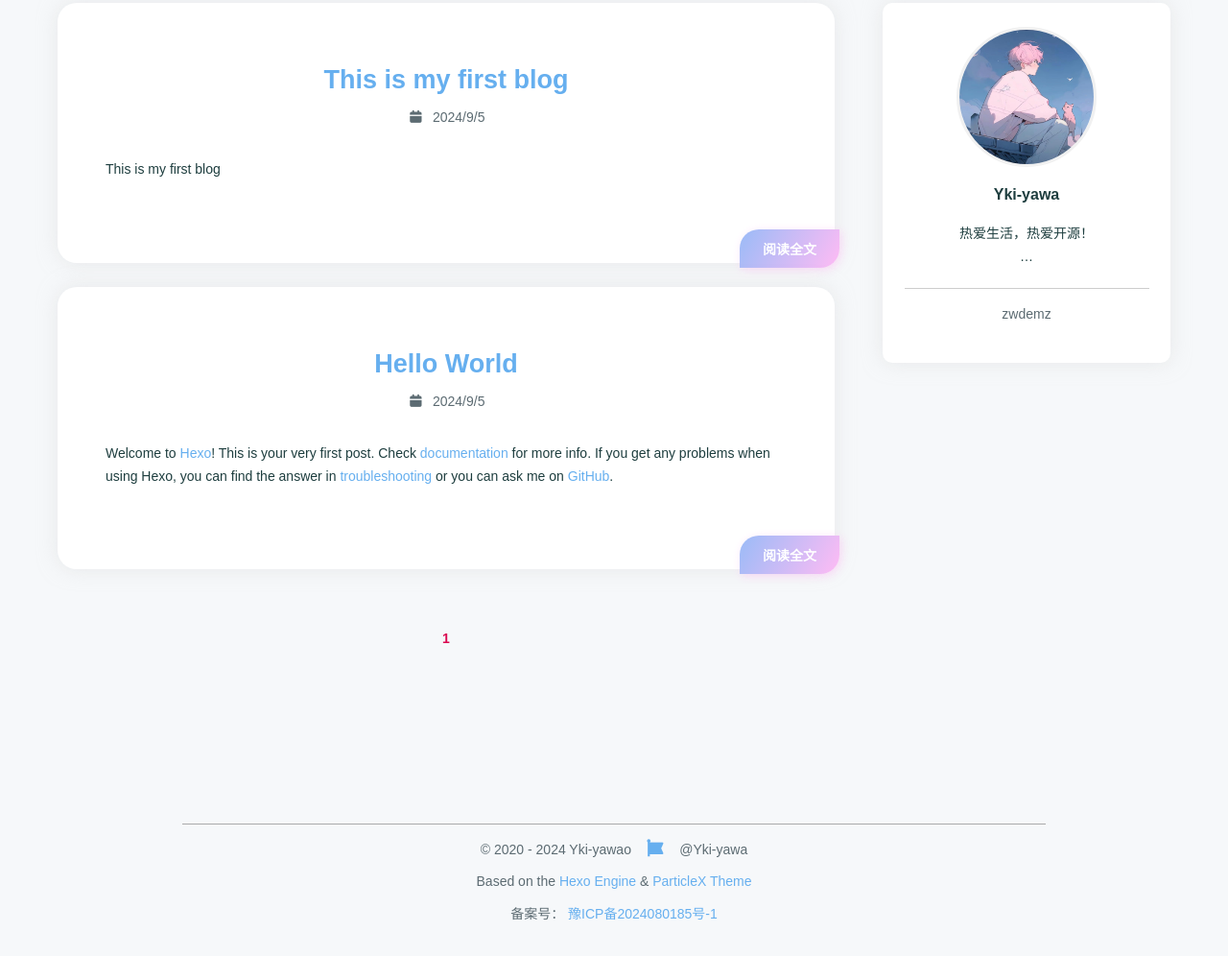
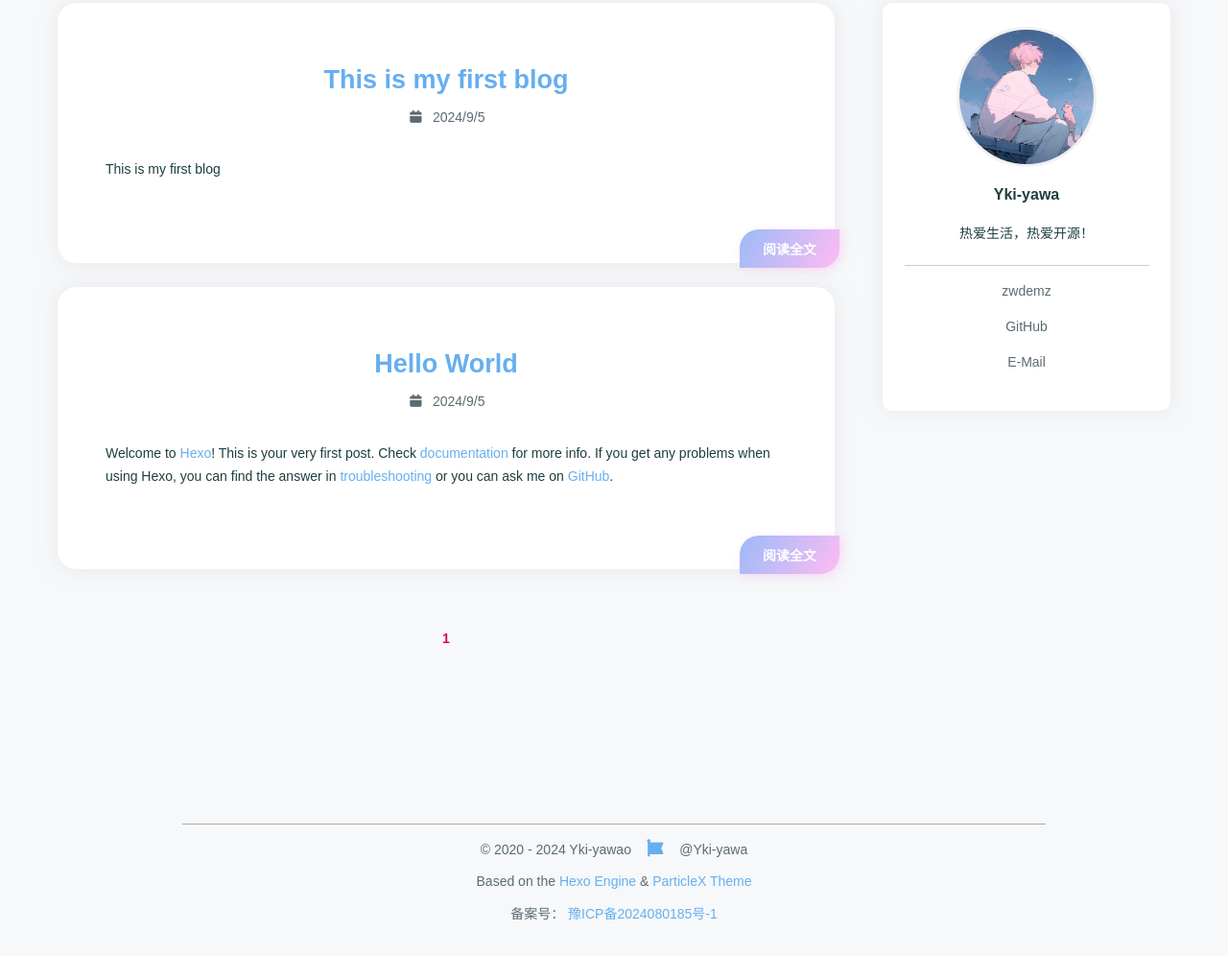
Before and after one commit to zwdemz/zwdemz.github.io, a plain HTML site: page index.html in a window 1280 px wide. Shown: the part 817-1813 px from the top of the page at 96% size. Drawn offline with nearby package versions, Linux system fonts and the light colour scheme; a script that the page names is missing; a web font is replaced by a local one.

Commit message:
Site updated: 2024-09-05 20:11:05

```diff
--- a/index.html
+++ b/index.html
@@ -262,7 +262,7 @@
         </div>
         <div class="name">Yki-yawa</div>
         <div class="description">
-            <p>热爱生活，热爱开源！<br>…</p>
+            <p>热爱生活，热爱开源！</p>
 
         </div>
 
@@ -271,6 +271,14 @@
 
             <div class="friend-link">
                 <a target="_blank" rel="noopener" href="https://zwdemz.github.io">zwdemz</a>
+            </div>
+
+            <div class="friend-link">
+                <a target="_blank" rel="noopener" href="https://github.com/zwdemz">GitHub</a>
+            </div>
+
+            <div class="friend-link">
+                <a href="mailto:Amire6301@foxmail.com">E-Mail</a>
             </div>
 
         </div>
```
